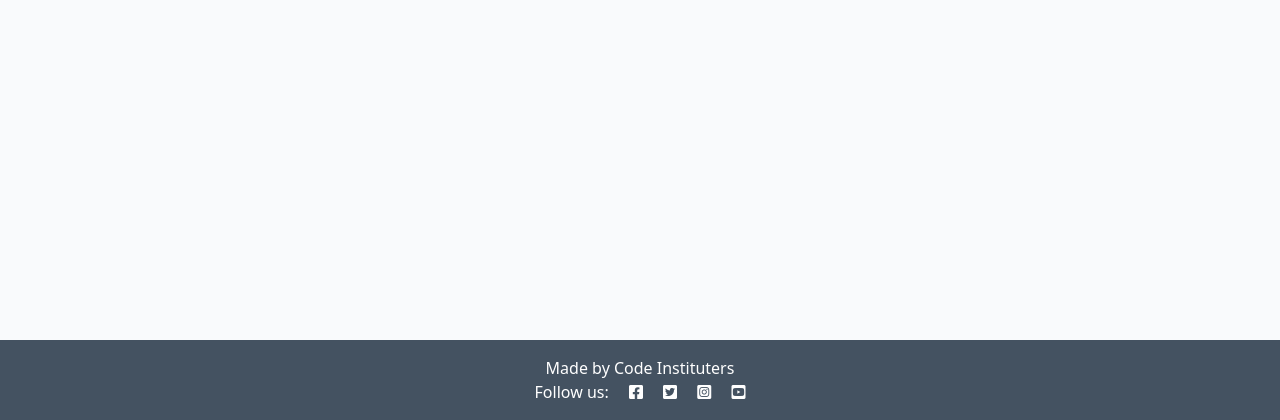
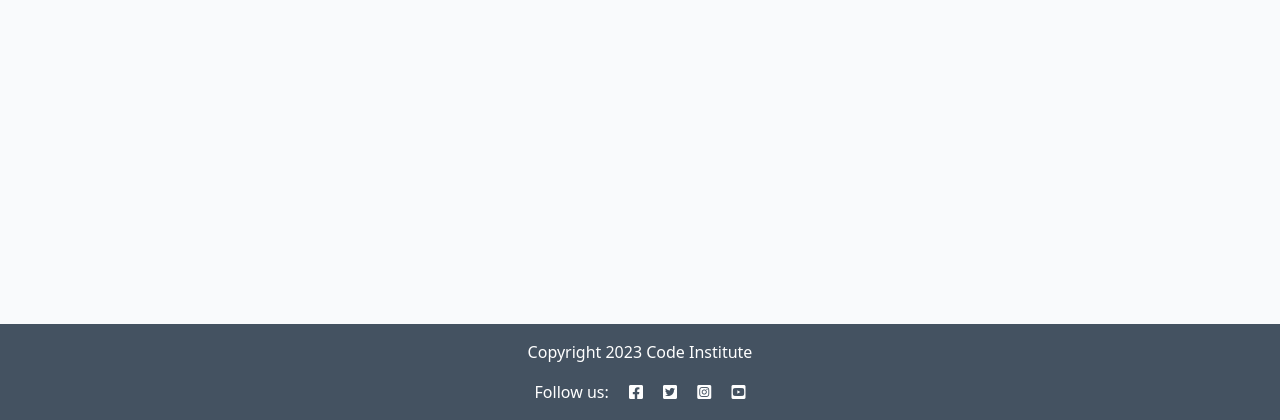
Before and after one commit to Diane-Ring/codestar_blog, a Django app: page / in a window 1280 px wide. Shown: the part 380-800 px from the top of the page. Run offline with Django 4.2, Linux system fonts and the light colour scheme; data that the repository does not hold is empty.

Commit message:
Add tags and anchors, block excerpts

```diff
--- a/blog/templates/blog/index.html
+++ b/blog/templates/blog/index.html
@@ -20,6 +20,7 @@
                             </div>
                             <a href="#" class="post-link">
                                 <h2 class="card-title">{{ post.title }}</h2>
+                                <p class="card-text">{{ post.excerpt }}</p>
                             </a>
 
                             <hr />
@@ -50,3 +51,7 @@
 
 <!-- index.html content ends here -->
 {% endblock %}
+
+{% block copyright %}
+<p class="m-0 text-center text-white">Copyright 2023 Code Institute</p>
+{% endblock copyright %}
--- a/templates/base.html
+++ b/templates/base.html
@@ -42,7 +42,7 @@
                 <ul class="navbar-nav me-auto mb-2 mb-lg-0">
                     <li class="nav-item">
                         <a class="nav-link {% if request.path == home_url %}active{% endif %}" aria-current="page"
-                            href="#">Home</a>
+                            href="{% url 'home' %}">Home</a>
                     </li>
 
                 </ul>
@@ -63,7 +63,12 @@
 
     <!-- Footer -->
     <footer class="footer mt-auto py-3 dark-bg">
-        <p class="m-0 text-center text-white">Made by Code Instituters</p>
+        <p class="m-0 text-center text-white">
+            {% block copyright %}
+                <!-- copyright -->
+            {% endblock copyright %}
+
+        </p>
         <p class="m-0 text-center text-white">Follow us: <i class="fab fa-facebook-square ms-3"></i>
             <i class="fab fa-twitter-square ms-3"></i>
             <i class="fab fa-instagram-square ms-3"></i>
```
